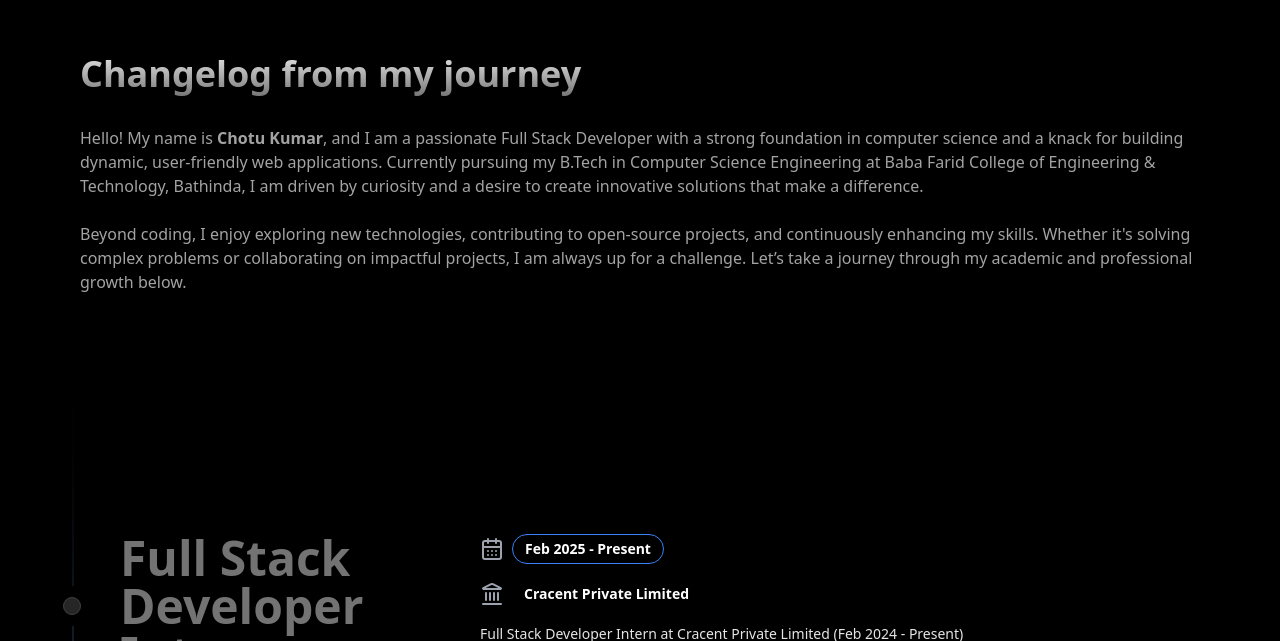
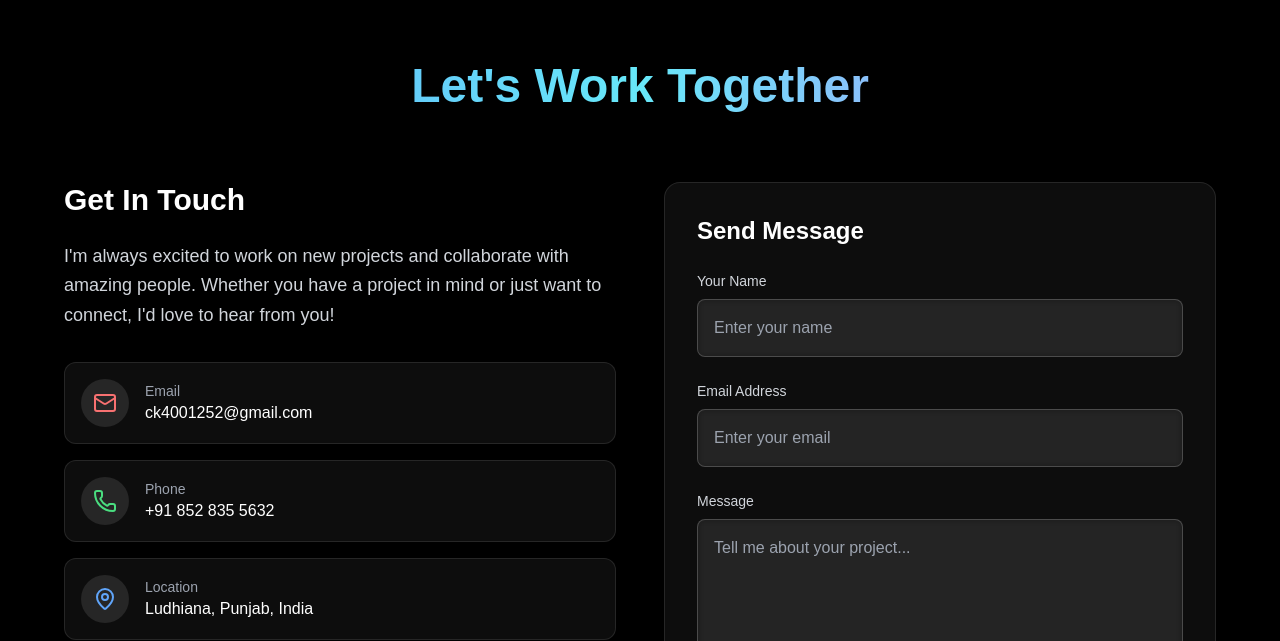
Before and after one commit to Ck07860786/portfolio, a Next.js app: page / in a window 1280 px wide. Shown: the part 7039-7680 px from the top of the page. Built offline with nearby package versions, Linux system fonts and the light colour scheme.

Commit message:
few changes

```diff
--- a/src/app/page.tsx
+++ b/src/app/page.tsx
@@ -22,8 +22,6 @@ export default function Home() {
       <Skills />
       <ProjectsWork ref={projectsRef} />
       <Achievements />
-      <MyJourny />
-      <GetInTouch />
       <Contact ref={contactRef} />
     </ClientPageWrapper>
   );
```
